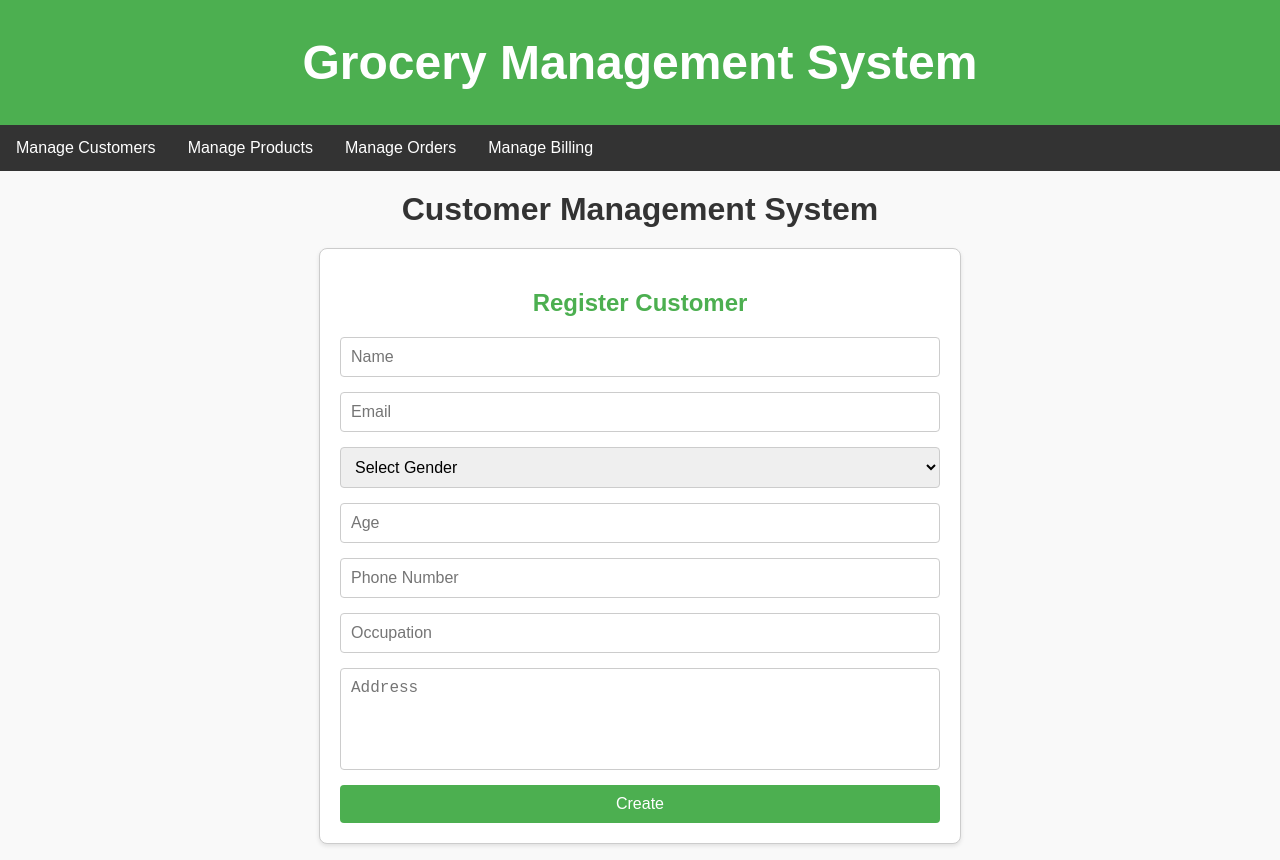
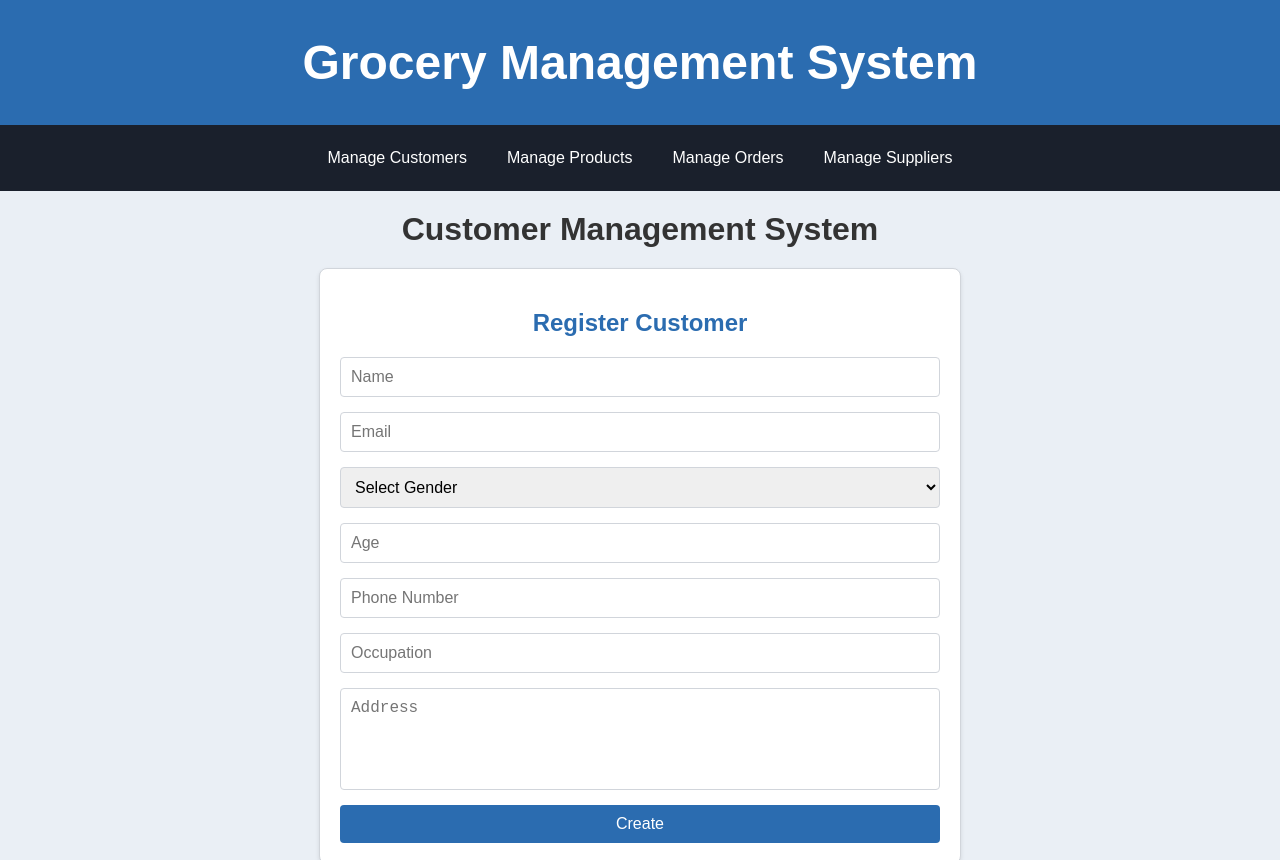
Before and after one commit to chintuistarla/Programming-for-python, a website: page frontend/public/customer.html in a window 1280 px wide. Shown: the top 860 px of the page. Drawn offline with Linux system fonts and the light colour scheme.

Commit message:
Supplier Final Commit

```diff
--- a/backend/routes/supplierRoutes.js
+++ b/backend/routes/supplierRoutes.js
@@ -1,6 +1,6 @@
 const express = require('express');
 const router = express.Router();
-const Supplier = require('../models/Supplier');
+const Supplier = require('../models/supplierModel');
 
 // Create Supplier
 router.post('/', async (req, res) => {
--- a/backend/server.js
+++ b/backend/server.js
@@ -24,5 +24,8 @@ app.use('/api/products', productRoutes);
 const orderRoutes = require('./routes/orderRoutes');
 app.use('/api/orders', orderRoutes);
 
+const supplierRoutes = require('./routes/supplierRoutes');
+app.use('/api/suppliers', supplierRoutes);
+
 
 app.listen(5000, () => console.log('Server running on http://localhost:5000'));
--- a/frontend/public/customer.css
+++ b/frontend/public/customer.css
@@ -3,37 +3,41 @@ body {
     font-family: Arial, sans-serif;
     margin: 0;
     padding: 0;
-    background-color: #f9f9f9;
+    background-color: #eaeff5; /* Light greyish blue background */
     color: #333;
 }
 
 header {
-    background-color: #4CAF50;
+    background-color: #2b6cb0; /* Blue */
     color: white;
     padding: 15px 20px;
     text-align: center;
     font-size: 1.5rem;
     font-weight: bold;
 }
-
 nav {
-    background-color: #333;
-    overflow: hidden;
+    background-color: #1a202c; /* Dark grey */
+    display: flex; /* Enable Flexbox */
+    justify-content: center; /* Center items horizontally */
+    align-items: center; /* Center items vertically */
+    padding: 10px 0; /* Add padding for height */
 }
 
 nav a {
-    float: left;
-    display: block;
     color: white;
     text-align: center;
-    padding: 14px 16px;
+    padding: 14px 20px; /* Adjust padding for spacing */
     text-decoration: none;
+    font-size: 1rem; /* Slightly larger text */
 }
 
 nav a:hover {
-    background-color: #575757;
+    background-color: #4a5568; /* Medium grey */
     color: white;
+    border-radius: 4px; /* Add rounded corners to hover state */
+    transition: background-color 0.3s ease; /* Smooth hover effect */
 }
+
 
 h1 {
     text-align: center;
@@ -44,7 +48,7 @@ section {
     background-color: white;
     margin: 20px auto;
     padding: 20px;
-    border: 1px solid #ccc;
+    border: 1px solid #d1d5db; /* Light grey */
     border-radius: 8px;
     width: 80%;
     max-width: 600px;
@@ -54,7 +58,7 @@ section {
 section h2 {
     margin-bottom: 20px;
     font-size: 1.5rem;
-    color: #4CAF50;
+    color: #2b6cb0; /* Blue */
     text-align: center;
 }
 
@@ -70,7 +74,7 @@ form textarea,
 form button {
     padding: 10px;
     font-size: 1rem;
-    border: 1px solid #ccc;
+    border: 1px solid #d1d5db; /* Light grey */
     border-radius: 4px;
 }
 
@@ -80,7 +84,7 @@ form textarea {
 }
 
 form button {
-    background-color: #4CAF50;
+    background-color: #2b6cb0; /* Blue */
     color: white;
     cursor: pointer;
     border: none;
@@ -88,14 +92,14 @@ form button {
 }
 
 form button:hover {
-    background-color: #45a049;
+    background-color: #2c5282; /* Darker blue */
 }
 
 #editCustomerDetails {
     margin-top: 20px;
     padding: 15px;
-    background-color: #f1f1f1;
-    border: 1px solid #ddd;
+    background-color: #f7fafc; /* Very light greyish blue */
+    border: 1px solid #d1d5db; /* Light grey */
     border-radius: 4px;
 }
 
--- a/frontend/public/customer.html
+++ b/frontend/public/customer.html
@@ -11,8 +11,8 @@
     <nav>
         <a href="customer.html">Manage Customers</a>
         <a href="product.html">Manage Products</a>
-        <a href="orders.html">Manage Orders</a>
-        <a href="billing.html">Manage Billing</a>
+        <a href="order.html">Manage Orders</a>
+        <a href="supplier.html">Manage Suppliers</a>
     </nav>
     <link rel="stylesheet" href="customer.css">
 </head>
--- a/frontend/public/index.css
+++ b/frontend/public/index.css
@@ -0,0 +1,115 @@
+/* General Styles */
+body {
+    font-family: Arial, sans-serif;
+    margin: 0;
+    padding: 0;
+    background-color: #eaeff5; /* Light greyish blue background */
+    color: #333;
+}
+
+header {
+    background-color: #2b6cb0; /* Blue */
+    color: white;
+    padding: 15px 20px;
+    text-align: center;
+    font-size: 1.5rem;
+    font-weight: bold;
+}
+nav {
+    background-color: #1a202c; /* Dark grey */
+    display: flex; /* Enable Flexbox */
+    justify-content: center; /* Center items horizontally */
+    align-items: center; /* Center items vertically */
+    padding: 10px 0; /* Add padding for height */
+}
+
+nav a {
+    color: white;
+    text-align: center;
+    padding: 14px 20px; /* Adjust padding for spacing */
+    text-decoration: none;
+    font-size: 1rem; /* Slightly larger text */
+}
+
+nav a:hover {
+    background-color: #4a5568; /* Medium grey */
+    color: white;
+    border-radius: 4px; /* Add rounded corners to hover state */
+    transition: background-color 0.3s ease; /* Smooth hover effect */
+}
+
+
+h1 {
+    text-align: center;
+    margin: 20px 0;
+}
+
+section {
+    background-color: white;
+    margin: 20px auto;
+    padding: 20px;
+    border: 1px solid #d1d5db; /* Light grey */
+    border-radius: 8px;
+    width: 80%;
+    max-width: 600px;
+    box-shadow: 0 2px 4px rgba(0, 0, 0, 0.1);
+}
+
+section h2 {
+    margin-bottom: 20px;
+    font-size: 1.5rem;
+    color: #2b6cb0; /* Blue */
+    text-align: center;
+}
+
+form {
+    display: flex;
+    flex-direction: column;
+    gap: 15px;
+}
+
+form input,
+form select,
+form textarea,
+form button {
+    padding: 10px;
+    font-size: 1rem;
+    border: 1px solid #d1d5db; /* Light grey */
+    border-radius: 4px;
+}
+
+form textarea {
+    resize: none;
+    height: 80px;
+}
+
+form button {
+    background-color: #2b6cb0; /* Blue */
+    color: white;
+    cursor: pointer;
+    border: none;
+    transition: background-color 0.3s ease;
+}
+
+form button:hover {
+    background-color: #2c5282; /* Darker blue */
+}
+
+#editCustomerDetails {
+    margin-top: 20px;
+    padding: 15px;
+    background-color: #f7fafc; /* Very light greyish blue */
+    border: 1px solid #d1d5db; /* Light grey */
+    border-radius: 4px;
+}
+
+/* Responsive Design */
+@media (max-width: 768px) {
+    section {
+        width: 95%;
+    }
+
+    form {
+        gap: 10px;
+    }
+}
--- a/frontend/public/order.css
+++ b/frontend/public/order.css
@@ -3,37 +3,41 @@ body {
     font-family: Arial, sans-serif;
     margin: 0;
     padding: 0;
-    background-color: #f9f9f9;
+    background-color: #eaeff5; /* Light greyish blue background */
     color: #333;
 }
 
 header {
-    background-color: #4CAF50;
+    background-color: #2b6cb0; /* Blue */
     color: white;
     padding: 15px 20px;
     text-align: center;
     font-size: 1.5rem;
     font-weight: bold;
 }
-
 nav {
-    background-color: #333;
-    overflow: hidden;
+    background-color: #1a202c; /* Dark grey */
+    display: flex; /* Enable Flexbox */
+    justify-content: center; /* Center items horizontally */
+    align-items: center; /* Center items vertically */
+    padding: 10px 0; /* Add padding for height */
 }
 
 nav a {
-    float: left;
-    display: block;
     color: white;
     text-align: center;
-    padding: 14px 16px;
+    padding: 14px 20px; /* Adjust padding for spacing */
     text-decoration: none;
+    font-size: 1rem; /* Slightly larger text */
 }
 
 nav a:hover {
-    background-color: #575757;
+    background-color: #4a5568; /* Medium grey */
     color: white;
+    border-radius: 4px; /* Add rounded corners to hover state */
+    transition: background-color 0.3s ease; /* Smooth hover effect */
 }
+
 
 h1 {
     text-align: center;
@@ -44,7 +48,7 @@ section {
     background-color: white;
     margin: 20px auto;
     padding: 20px;
-    border: 1px solid #ccc;
+    border: 1px solid #d1d5db; /* Light grey */
     border-radius: 8px;
     width: 80%;
     max-width: 600px;
@@ -54,7 +58,7 @@ section {
 section h2 {
     margin-bottom: 20px;
     font-size: 1.5rem;
-    color: #4CAF50;
+    color: #2b6cb0; /* Blue */
     text-align: center;
 }
 
@@ -70,7 +74,7 @@ form textarea,
 form button {
     padding: 10px;
     font-size: 1rem;
-    border: 1px solid #ccc;
+    border: 1px solid #d1d5db; /* Light grey */
     border-radius: 4px;
 }
 
@@ -80,7 +84,7 @@ form textarea {
 }
 
 form button {
-    background-color: #4CAF50;
+    background-color: #2b6cb0; /* Blue */
     color: white;
     cursor: pointer;
     border: none;
@@ -88,14 +92,14 @@ form button {
 }
 
 form button:hover {
-    background-color: #45a049;
+    background-color: #2c5282; /* Darker blue */
 }
 
 #editCustomerDetails {
     margin-top: 20px;
     padding: 15px;
-    background-color: #f1f1f1;
-    border: 1px solid #ddd;
+    background-color: #f7fafc; /* Very light greyish blue */
+    border: 1px solid #d1d5db; /* Light grey */
     border-radius: 4px;
 }
 
--- a/frontend/public/product.css
+++ b/frontend/public/product.css
@@ -3,37 +3,41 @@ body {
     font-family: Arial, sans-serif;
     margin: 0;
     padding: 0;
-    background-color: #f9f9f9;
+    background-color: #eaeff5; /* Light greyish blue background */
     color: #333;
 }
 
 header {
-    background-color: #4CAF50;
+    background-color: #2b6cb0; /* Blue */
     color: white;
     padding: 15px 20px;
     text-align: center;
     font-size: 1.5rem;
     font-weight: bold;
 }
-
 nav {
-    background-color: #333;
-    overflow: hidden;
+    background-color: #1a202c; /* Dark grey */
+    display: flex; /* Enable Flexbox */
+    justify-content: center; /* Center items horizontally */
+    align-items: center; /* Center items vertically */
+    padding: 10px 0; /* Add padding for height */
 }
 
 nav a {
-    float: left;
-    display: block;
     color: white;
     text-align: center;
-    padding: 14px 16px;
+    padding: 14px 20px; /* Adjust padding for spacing */
     text-decoration: none;
+    font-size: 1rem; /* Slightly larger text */
 }
 
 nav a:hover {
-    background-color: #575757;
+    background-color: #4a5568; /* Medium grey */
     color: white;
+    border-radius: 4px; /* Add rounded corners to hover state */
+    transition: background-color 0.3s ease; /* Smooth hover effect */
 }
+
 
 h1 {
     text-align: center;
@@ -44,7 +48,7 @@ section {
     background-color: white;
     margin: 20px auto;
     padding: 20px;
-    border: 1px solid #ccc;
+    border: 1px solid #d1d5db; /* Light grey */
     border-radius: 8px;
     width: 80%;
     max-width: 600px;
@@ -54,7 +58,7 @@ section {
 section h2 {
     margin-bottom: 20px;
     font-size: 1.5rem;
-    color: #4CAF50;
+    color: #2b6cb0; /* Blue */
     text-align: center;
 }
 
@@ -70,7 +74,7 @@ form textarea,
 form button {
     padding: 10px;
     font-size: 1rem;
-    border: 1px solid #ccc;
+    border: 1px solid #d1d5db; /* Light grey */
     border-radius: 4px;
 }
 
@@ -80,7 +84,7 @@ form textarea {
 }
 
 form button {
-    background-color: #4CAF50;
+    background-color: #2b6cb0; /* Blue */
     color: white;
     cursor: pointer;
     border: none;
@@ -88,14 +92,14 @@ form button {
 }
 
 form button:hover {
-    background-color: #45a049;
+    background-color: #2c5282; /* Darker blue */
 }
 
 #editCustomerDetails {
     margin-top: 20px;
     padding: 15px;
-    background-color: #f1f1f1;
-    border: 1px solid #ddd;
+    background-color: #f7fafc; /* Very light greyish blue */
+    border: 1px solid #d1d5db; /* Light grey */
     border-radius: 4px;
 }
 
--- a/frontend/public/supplier.css
+++ b/frontend/public/supplier.css
@@ -3,37 +3,41 @@ body {
     font-family: Arial, sans-serif;
     margin: 0;
     padding: 0;
-    background-color: #f9f9f9;
+    background-color: #eaeff5; /* Light greyish blue background */
     color: #333;
 }
 
 header {
-    background-color: #4CAF50;
+    background-color: #2b6cb0; /* Blue */
     color: white;
     padding: 15px 20px;
     text-align: center;
     font-size: 1.5rem;
     font-weight: bold;
 }
-
 nav {
-    background-color: #333;
-    overflow: hidden;
+    background-color: #1a202c; /* Dark grey */
+    display: flex; /* Enable Flexbox */
+    justify-content: center; /* Center items horizontally */
+    align-items: center; /* Center items vertically */
+    padding: 10px 0; /* Add padding for height */
 }
 
 nav a {
-    float: left;
-    display: block;
     color: white;
     text-align: center;
-    padding: 14px 16px;
+    padding: 14px 20px; /* Adjust padding for spacing */
     text-decoration: none;
+    font-size: 1rem; /* Slightly larger text */
 }
 
 nav a:hover {
-    background-color: #575757;
+    background-color: #4a5568; /* Medium grey */
     color: white;
+    border-radius: 4px; /* Add rounded corners to hover state */
+    transition: background-color 0.3s ease; /* Smooth hover effect */
 }
+
 
 h1 {
     text-align: center;
@@ -44,7 +48,7 @@ section {
     background-color: white;
     margin: 20px auto;
     padding: 20px;
-    border: 1px solid #ccc;
+    border: 1px solid #d1d5db; /* Light grey */
     border-radius: 8px;
     width: 80%;
     max-width: 600px;
@@ -54,7 +58,7 @@ section {
 section h2 {
     margin-bottom: 20px;
     font-size: 1.5rem;
-    color: #4CAF50;
+    color: #2b6cb0; /* Blue */
     text-align: center;
 }
 
@@ -70,7 +74,7 @@ form textarea,
 form button {
     padding: 10px;
     font-size: 1rem;
-    border: 1px solid #ccc;
+    border: 1px solid #d1d5db; /* Light grey */
     border-radius: 4px;
 }
 
@@ -80,7 +84,7 @@ form textarea {
 }
 
 form button {
-    background-color: #4CAF50;
+    background-color: #2b6cb0; /* Blue */
     color: white;
     cursor: pointer;
     border: none;
@@ -88,14 +92,14 @@ form button {
 }
 
 form button:hover {
-    background-color: #45a049;
+    background-color: #2c5282; /* Darker blue */
 }
 
 #editCustomerDetails {
     margin-top: 20px;
     padding: 15px;
-    background-color: #f1f1f1;
-    border: 1px solid #ddd;
+    background-color: #f7fafc; /* Very light greyish blue */
+    border: 1px solid #d1d5db; /* Light grey */
     border-radius: 4px;
 }
 
```
Also changed, not shown: frontend/public/index.html (+1 -1 lines), frontend/public/order.html (+2 -2 lines), frontend/public/product.html (+2 -2 lines).
